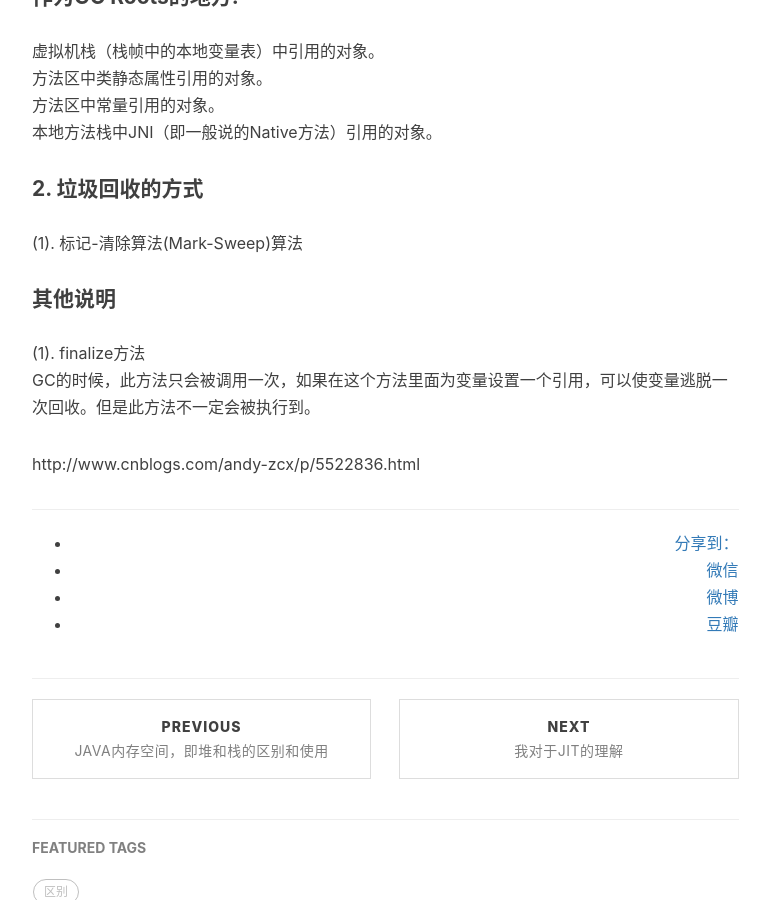
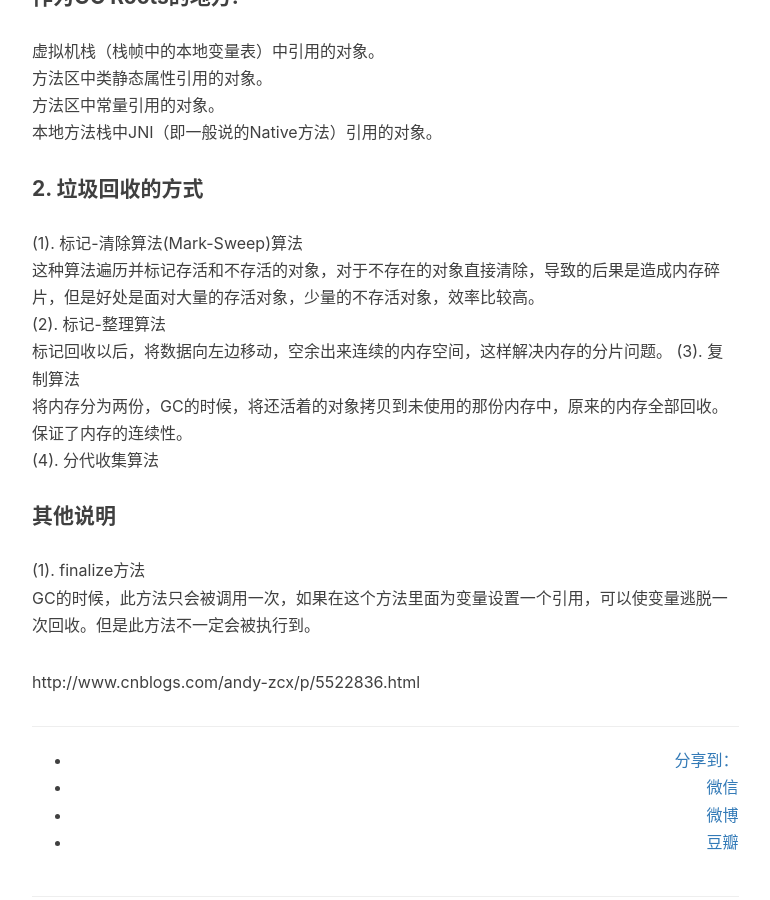
Before and after one commit to baiscjava/basicjava.github.io, a Jekyll site: the page built from _posts/2017-01-13-Java的垃圾回收机制.md, in a window 1280 px wide and 900 px high, scrolled down 1221 px. Shown: the whole window, without its empty margins (233-1003 px from the left). Built offline with Jekyll 4.4.1, drawn with Linux system fonts in a browser that asks for light colours; nearby versions of some CDN libraries; comment, search, counter and statistics services are not loaded.

Commit message:
Update 2017-01-13-Java的垃圾回收机制.md

```diff
--- a/_posts/2017-01-13-Java的垃圾回收机制.md
+++ b/_posts/2017-01-13-Java的垃圾回收机制.md
@@ -29,7 +29,12 @@ tags:
 
 #### 2. 垃圾回收的方式
 (1). 标记-清除算法(Mark-Sweep)算法<br>
-
+这种算法遍历并标记存活和不存活的对象，对于不存在的对象直接清除，导致的后果是造成内存碎片，但是好处是面对大量的存活对象，少量的不存活对象，效率比较高。<br>
+(2). 标记-整理算法<br>
+标记回收以后，将数据向左边移动，空余出来连续的内存空间，这样解决内存的分片问题。
+(3). 复制算法<br>
+将内存分为两份，GC的时候，将还活着的对象拷贝到未使用的那份内存中，原来的内存全部回收。保证了内存的连续性。<br>
+(4). 分代收集算法<br>
 #### 其他说明
 (1). finalize方法<br>
 GC的时候，此方法只会被调用一次，如果在这个方法里面为变量设置一个引用，可以使变量逃脱一次回收。但是此方法不一定会被执行到。<br>
```
